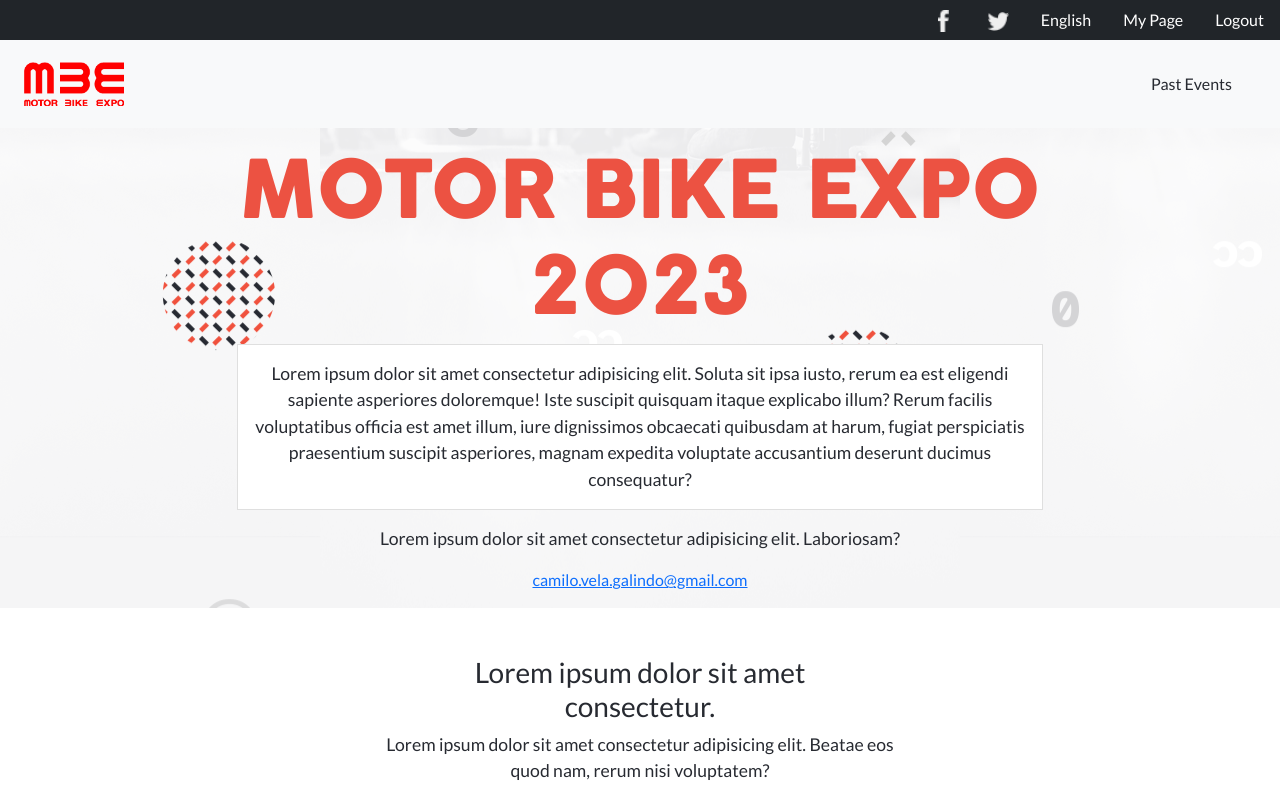
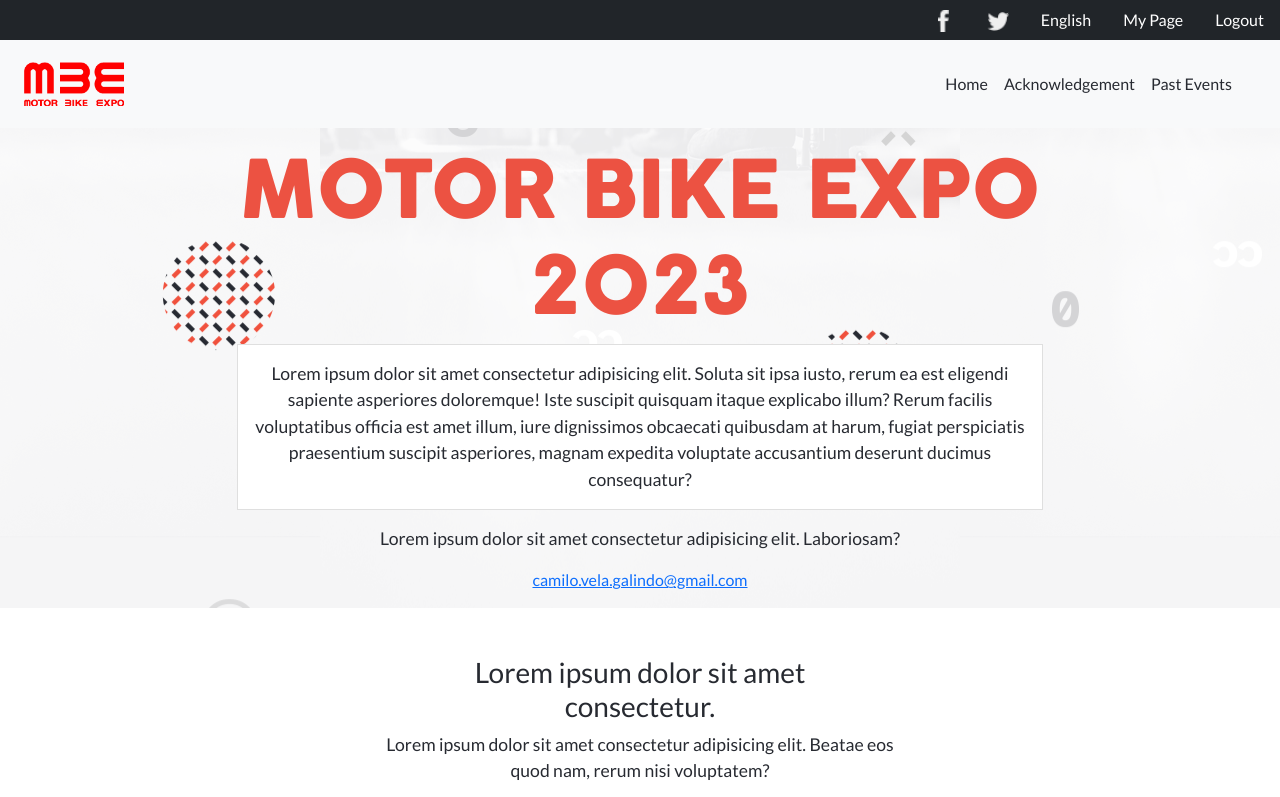
Before and after one commit to Camilovelag/motorbike-expo, a website: page about.html in a window 1280 px wide. Shown: the top 797 px of the page. Drawn offline with nearby package versions, Linux system fonts and the light colour scheme.

Commit message:
Add section links to about.html and index.html

```diff
--- a/about.html
+++ b/about.html
@@ -4,6 +4,7 @@
     <meta charset="UTF-8">
     <meta http-equiv="X-UA-Compatible" content="IE=edge">
     <meta name="viewport" content="width=device-width, initial-scale=1.0">
+    <link rel="icon" href="./assets/images/logo.png">
     <link rel="icon" href="./assets/images/logo.png">
     <title>About</title>
     <link href="https://cdn.jsdelivr.net/npm/bootstrap@5.0.0/dist/css/bootstrap.min.css" rel="stylesheet" integrity="sha384-wEmeIV1mKuiNpC+IOBjI7aAzPcEZeedi5yW5f2yOq55WWLwNGmvvx4Um1vskeMj0" crossorigin="anonymous">
@@ -35,6 +36,12 @@
             <img src="./assets/icons/close-icon.png" alt="" class="menu-btn">
           </button>
           <ul class="navbar-nav">
+            <li class="nav-item">
+              <a class="nav-link" href="./index.html">Home</a>
+            </li>
+            <li class="nav-item">
+              <a class="nav-link" href="#logo-ack">Acknowledgement</a>
+            </li>
             <li class="nav-item">
               <a class="nav-link" href="#past-events">Past Events</a>
             </li>
```
Also changed, not shown: index.html (+3 -0 lines).
